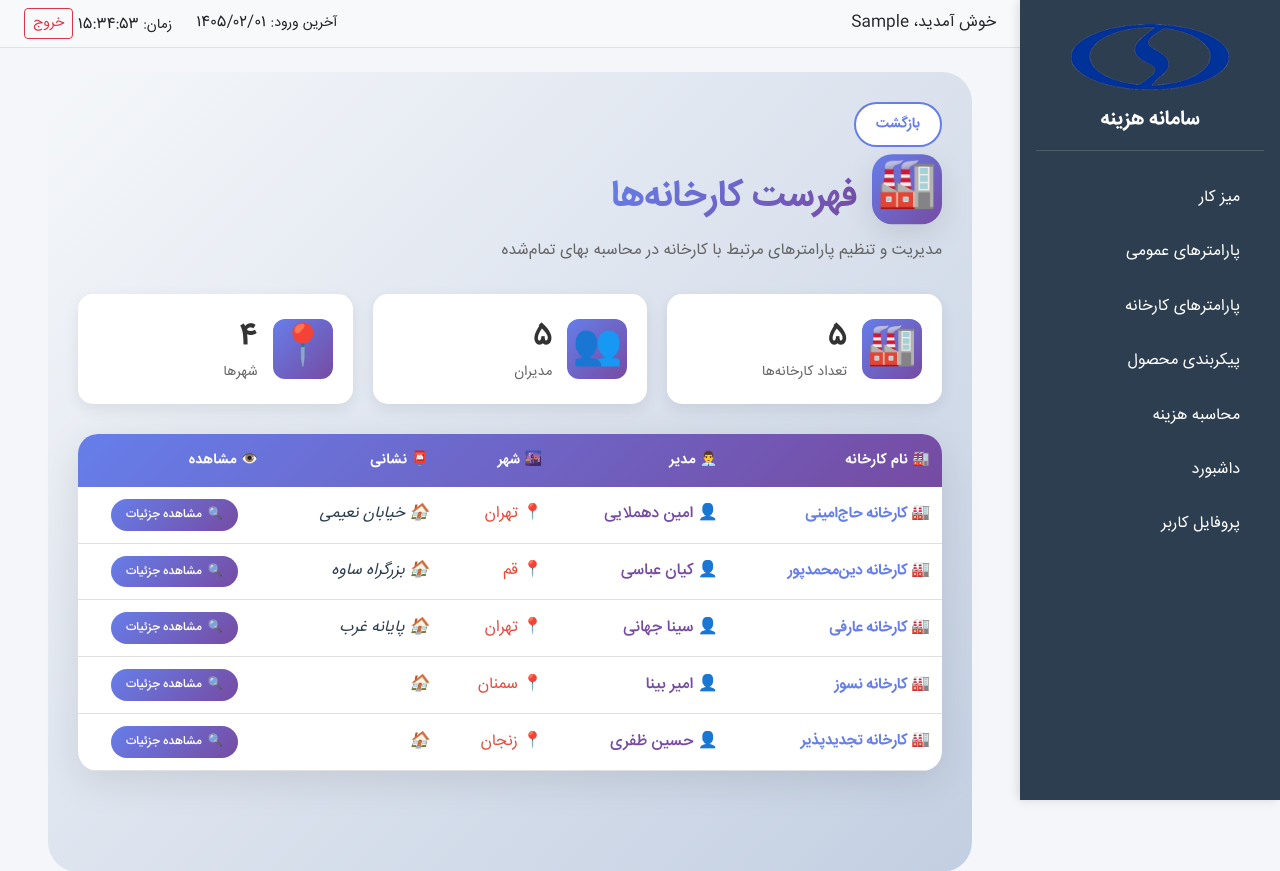
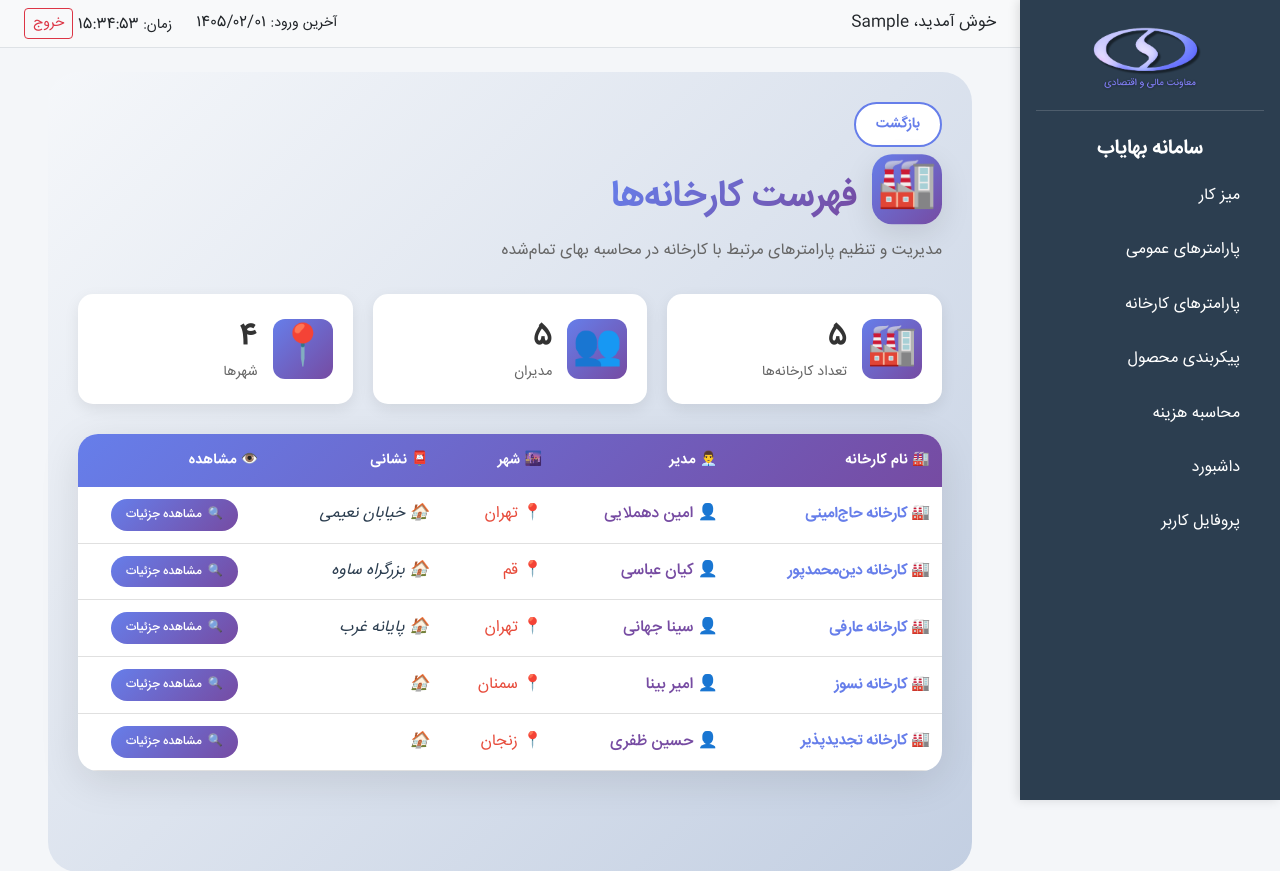
Before and after one commit to BabakHeidari/Engcost_determination_app, a Flask app: page /factory_parameters/ in a window 1280 px wide. Shown: the top 871 px of the page. Run offline with Flask 3, Linux system fonts and the light colour scheme; the visitor is signed in with stand-in values (Sample User, id 1).

Commit message:
logo and sidebar update

```diff
--- a/static/css/style.css
+++ b/static/css/style.css
@@ -148,6 +148,8 @@ samp,
     margin-block-end: 0;
     font-weight: 700;
     line-height: 1.4;
+    text-align: center;
+    margin-bottom: 10px;
 }
 
 /* Desktop sidebar */
--- a/templates/components/sidebar.html
+++ b/templates/components/sidebar.html
@@ -1,8 +1,8 @@
 <div class="sidebar-shell">
 <div class="sidebar-brand" aria-label="نام سامانه">
   <img class="sidebar-brand__logo" src="{{ url_for('static', filename='images/company-logo.png') }}" alt="لوگوی شرکت" loading="eager" decoding="async">
-  <h5 class="sidebar-title">سامانه هزینه</h5>
 </div>
+<h5 class="sidebar-title">سامانه بهایاب</h5>
 <ul class="nav flex-column">
 <li class="nav-item mb-2"><a class="nav-link text-white" href="/workdesk">میز کار</a></li>
 
```
Also changed, not shown: static/images/company-logo.png, 1 other file.
